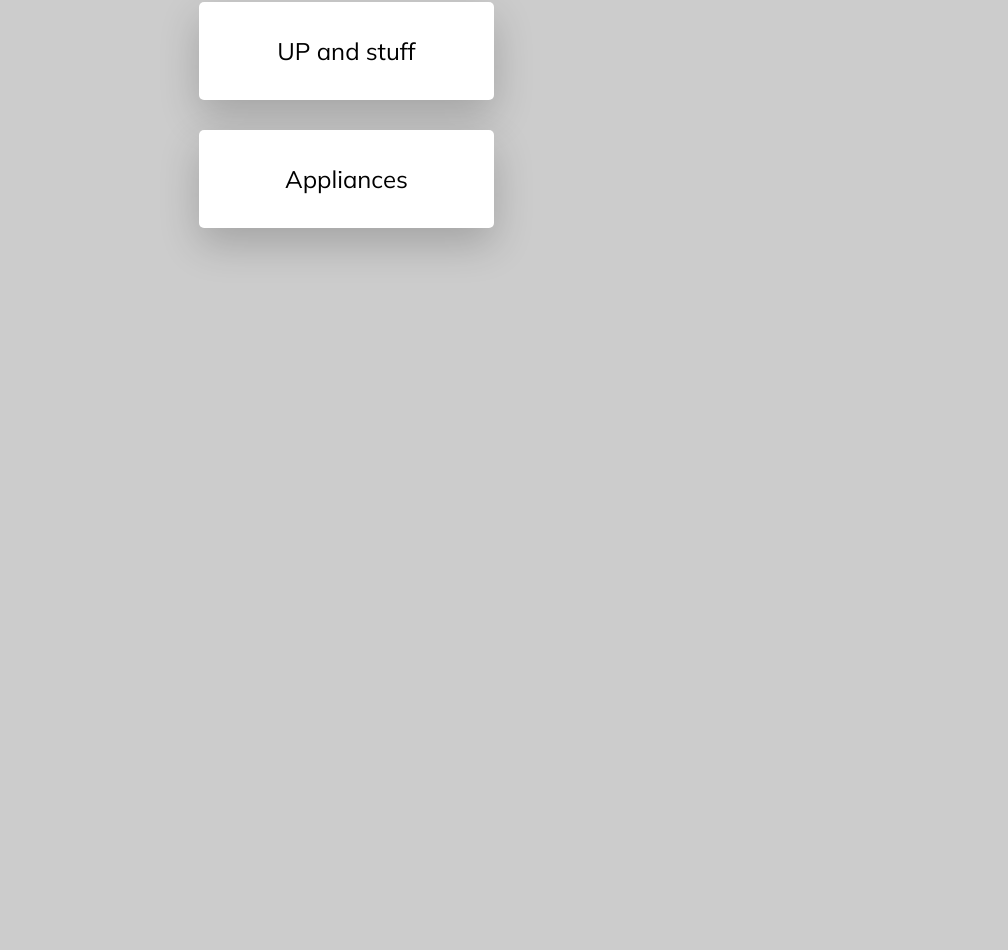
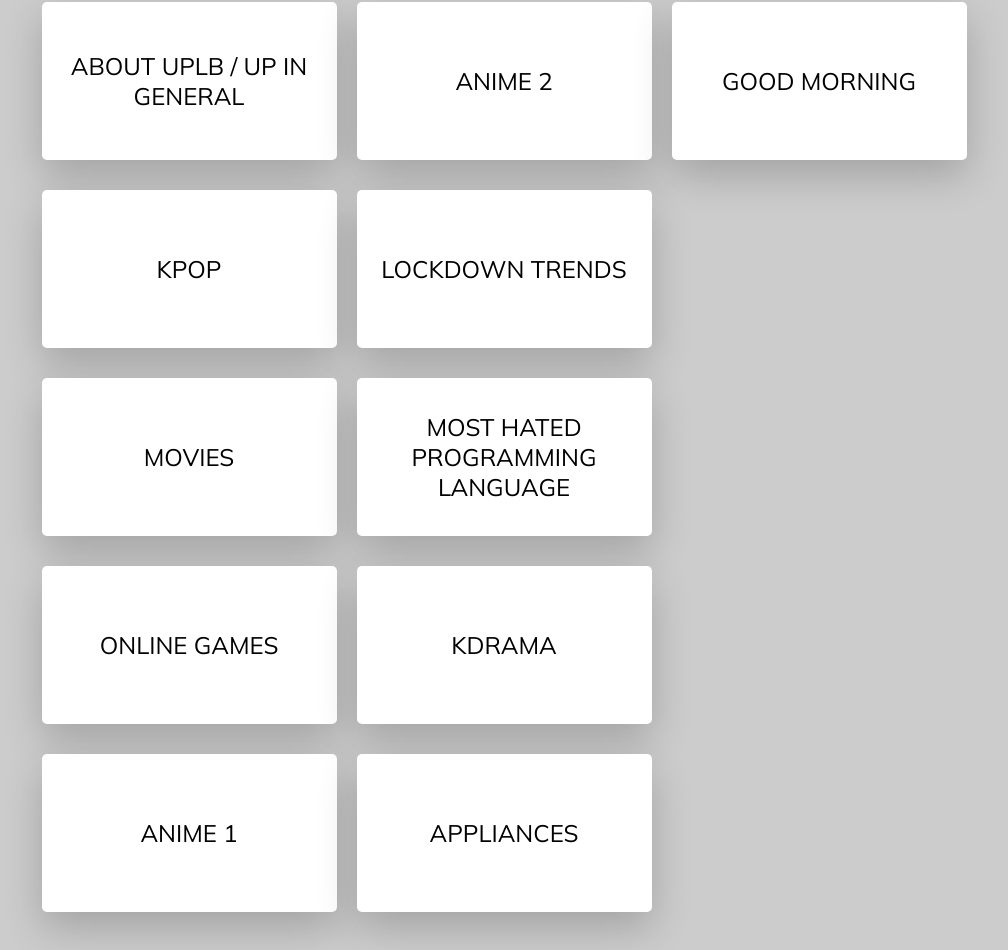
Before and after one commit to iisalazar/saturd8-fam-feud, a React (Create React App) app: page / in a window 1280 px wide. Shown: the part 242-1192 px from the top of the page, without its empty margins (126-1134 px from the left). Before the commit the page ends 892 px from the top, so only its background shows below. Built offline with nearby package versions, Linux system fonts and the light colour scheme.

Commit message:
data: updated entries coming from google docs

```diff
--- a/src/data.json.ts
+++ b/src/data.json.ts
@@ -3,28 +3,31 @@
 const data: Array<Category> = [
 	{
 		id: 1,
-		description: "UP and stuff",
-		title: "Top 5 Most Single Campus",
+		description: "ABOUT UPLB / UP IN GENERAL",
+		title:
+			"Top 6 UP Campus with the most Self-Reported 'Single' Status (scores does not reflect actual result)",
+		source:
+			"https://www.gmanetwork.com/news/scitech/science/725959/two-thirds-of-up-students-are-single-says-study/story/",
 		entries: [
 			{
 				text: "UP Diliman",
-				points: 60,
+				points: 30,
 			},
 			{
 				text: "UP Visayas",
-				points: 50,
+				points: 24,
 			},
 			{
 				text: "UP Manila",
-				points: 40,
+				points: 20,
 			},
 			{
 				text: "UP Baguio",
-				points: 30,
+				points: 17,
 			},
 			{
 				text: "UP Los Banos",
-				points: 20,
+				points: 15,
 			},
 			{
 				text: "UP Mindanao",
@@ -34,20 +37,372 @@
 	},
 	{
 		id: 2,
-		description: "Appliances",
-		title: "Top 3 Used Appliance",
+		description: "KPOP",
+		title: "7 K-Pop Slang Terms Every True Fan Should Know ",
+		source:
+			"https://www.koreaboo.com/lists/kpop-slang-terms-true-fan-know/?fbclid=IwAR2BGcOOyv9sZgyUmk3dib4NwrwkvDr_UIoyUKDgHa6A3lnkGbIS2GNqpJg",
 		entries: [
 			{
-				text: "Electric Fan",
-				points: 100,
+				text: "Aegyo",
+				points: 31,
 			},
 			{
-				text: "Electrice Stove",
-				points: 90,
+				text: "Jeongmal",
+				points: 24,
 			},
 			{
+				text: "Maknae",
+				points: 20,
+			},
+			{
+				text: "Fighting",
+				points: 19,
+			},
+			{
+				text: "All-Kill",
+				points: 10,
+			},
+			{
+				text: "Sasaeng",
+				points: 4,
+			},
+			{
+				text: "Sunbae and Hoobae",
+				points: 2,
+			},
+		],
+	},
+	{
+		id: 3,
+		description: "MOVIES",
+		title:
+			"How Can You Tell That Your Hypothetical Date Isn’t Interested in the Movie?",
+		source:
+			"https://www.reddit.com/r/trivia/comments/3wzpvt/free_database_of_50000_trivia_questions/",
+		entries: [
+			{
+				text: "Fall Asleep",
+				points: 42,
+			},
+			{
+				text: "Yawning",
+				points: 26,
+			},
+			{
+				text: "More into You",
+				points: 12,
+			},
+			{
+				text: "Talking A Lot",
+				points: 9,
+			},
+			{
+				text: "Goes to the Bathroom Often",
+				points: 6,
+			},
+			{
+				text: "Leaves",
+				points: 3,
+			},
+		],
+	},
+	{
+		id: 4,
+		description: "ONLINE GAMES",
+		title: "Ten most popular PC Games (as of February 2021)",
+		source: "https://newzoo.com/insights/rankings/top-20-pc-games",
+		entries: [
+			{
+				text: "Among Us",
+				points: 52,
+			},
+			{
+				text: "Apex Legends",
+				points: 44,
+			},
+			{
+				text: "Call of Duty: Black Ops Cold War OR Modern Warfare/Warzone",
+				points: 38,
+			},
+			{
+				text: "Counter Strike: Global Offensive",
+				points: 31,
+			},
+			{
+				text: "Cyberpunk 2077",
+				points: 27,
+			},
+			{
+				text: "Fortnite",
+				points: 25,
+			},
+			{
+				text: "Forza Horizon 4",
+				points: 21,
+			},
+			{
+				text: "Genshin Impact",
+				points: 20,
+			},
+			{
+				text: "Grand Theft Auto V",
+				points: 15,
+			},
+			{
+				text: "League of Legends",
+				points: 12,
+			},
+		],
+	},
+	{
+		id: 5,
+		description: "ANIME 1",
+		title: "Top 7 Anime of All Time",
+		source:
+			"https://www.wheninmanila.com/japan-survey-reveals-the-top-100-anime-of-all-time-check-out-the-top-10/ ",
+		entries: [
+			{
+				text: "One Piece",
+				points: 33,
+			},
+			{
+				text: "Demon Slayer",
+				points: 29,
+			},
+			{
+				text: "Slam Dunk",
+				points: 26,
+			},
+			{
+				text: "Detective Conan",
+				points: 25,
+			},
+			{
+				text: "Dragon Ball",
+				points: 22,
+			},
+			{
+				text: "Attack on Titan",
+				points: 21,
+			},
+			{
+				text: "Naruto",
+				points: 19,
+			},
+		],
+	},
+	{
+		id: 6,
+		description: "ANIME 2",
+		title: "Name a Japanese word / phrase anime fans use in real life",
+		source:
+			"https://www.reddit.com/r/anime/comments/buygry/anime_family_feud_results_are_here/",
+		entries: [
+			{
+				text: "Nani (what)",
+				points: 22,
+			},
+			{
+				text: "Baka (idiot)",
+				points: 21,
+			},
+			{
+				text: "Kawaii (cute)",
+				points: 17,
+			},
+			{
+				text: "Otaku (nerd)",
+				points: 6,
+			},
+			{
+				text: "Senpai (upperclassmen)",
+				points: 6,
+			},
+		],
+	},
+	{
+		id: 7,
+		description: "LOCKDOWN TRENDS",
+		title: "Viral Quarantine Trends in 2020",
+		source:
+			"https://www.preview.ph/culture/best-quarantine-trends-2020-a00268-20201228",
+		entries: [
+			{
+				text: "Dalgona coffee",
+				points: 28,
+			},
+			{
+				text: "Tiktok",
+				points: 27,
+			},
+			{
+				text: "Baking / cooking (banana bread, ube pandesal, baked sushi)",
+				points: 16,
+			},
+			{
+				text: "Binge-watching Netflix / K-Dramas",
+				points: 16,
+			},
+			{
+				text: "Zoom meetings / parties",
+				points: 7,
+			},
+			{
+				text: "Becoming a plantito / plantita",
+				points: 6,
+			},
+		],
+	},
+	{
+		id: 8,
+		description: "MOST HATED PROGRAMMING LANGUAGE",
+		title: "Most Hated Programming Language (PL) based on Stack Overflow Devs",
+		source:
+			"https://www.businessinsider.com/stack-overflow-developer-survey-10-most-dreaded-programming-languages-2020-5#2-objective-c-9",
+		entries: [
+			{
+				text: "Visual Basic/VBA",
+				points: 40,
+			},
+			{
+				text: "Objective-C",
+				points: 33,
+			},
+			{
+				text: "Perl",
+				points: 32,
+			},
+			{
+				text: "Assembly",
+				points: 30,
+			},
+			{
+				text: "C",
+				points: 28,
+			},
+			{
+				text: "Php",
+				points: 23,
+			},
+			{
+				text: "Ruby",
+				points: 18,
+			},
+			{
+				text: "C++",
+				points: 15,
+			},
+			{
+				text: "Java",
+				points: 9,
+			},
+			{
+				text: "R",
+				points: 5,
+			},
+		],
+	},
+	{
+		id: 9,
+		description: "KDRAMA",
+		title: "Best Korean Dramas of All Time",
+		source: "https://www.ranker.com/list/best-korean-dramas/onlysuy",
+		entries: [
+			{
+				text: "Goblin",
+				points: 35,
+			},
+			{
+				text: "Moon Lovers: Scarlet Heart Ryeo",
+				points: 31,
+			},
+			{
+				text: "Strong Woman Do Bong Soon",
+				points: 28,
+			},
+			{
+				text: "Crash Landing on You",
+				points: 24,
+			},
+			{
+				text: "Descendants of the Sun",
+				points: 21,
+			},
+			{
+				text: "While You Were Sleeping",
+				points: 16,
+			},
+			{
+				text: "My Love from the Star",
+				points: 10,
+			},
+		],
+	},
+	{
+		id: 10,
+		description: "APPLIANCES",
+		title: "Name something you always have to keep plugged in.",
+		source: "https://hobbylark.com/party-games/list-of-family-feud-questions",
+		entries: [
+			{
 				text: "TV",
-				points: 80,
+				points: 33,
+			},
+			{
+				text: "Phone",
+				points: 25,
+			},
+			{
+				text: "Computer",
+				points: 24,
+			},
+			{
+				text: "Lamp",
+				points: 11,
+			},
+			{
+				text: "Headphones",
+				points: 2,
+			},
+			{
+				text: "Computer Mouse",
+				points: 2,
+			},
+		],
+	},
+	{
+		id: 11,
+		description: "GOOD MORNING",
+		title: "What is the first thing most people do in the morning?",
+		source: "https://hobbylark.com/party-games/list-of-family-feud-questions",
+		entries: [
+			{
+				text: "Bathroom",
+				points: 24,
+			},
+			{
+				text: "Shower",
+				points: 19,
+			},
+			{
+				text: "Breakfast",
+				points: 18,
+			},
+			{
+				text: "Open eyes",
+				points: 15,
+			},
+			{
+				text: "Turn off alarm / snooze",
+				points: 12,
+			},
+			{
+				text: "Brush teeth",
+				points: 7,
+			},
+			{
+				text: "Get dressed",
+				points: 2,
 			},
 		],
 	},
```
